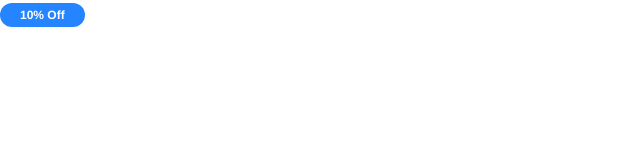
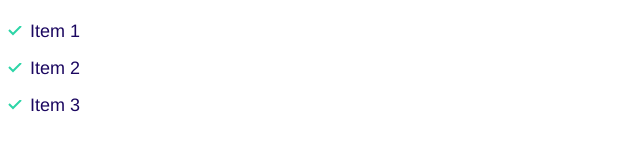
Before and after one commit to Mamuntheprogrammer/Front-end, a plain HTML site: page index.html in a window 1280 px wide. Shown: the whole page, without its empty margins (0-640 px from the left). Drawn offline with Linux system fonts and the light colour scheme.

Commit message:
list style added

```diff
--- a/css/style.css
+++ b/css/style.css
@@ -118,3 +118,32 @@ a {
     font-size: 1.2rem;
   }
 }
+
+/* List */
+
+.list {
+  list-style: none;
+  padding-left: 0;
+  color: var(--color-headings);
+}
+
+.list--inline .list__item {
+  display: inline-block;
+  margin-right: 2rem;
+}
+
+.list--tick {
+  list-style-image: url(/images/tick.svg);
+  padding-left: 3rem;
+}
+
+.list--tick .list__item {
+  padding-left: 0.5rem;
+  margin-bottom: 1rem;
+}
+
+@media screen and (min-width: 1024px) {
+  .list--tick .list__item {
+    padding-left: 0;
+  }
+}
--- a/index.html
+++ b/index.html
@@ -18,6 +18,10 @@
     <link rel="stylesheet" type="text/css" href="css/style.css" />
   </head>
   <body>
-    <span class="badge badge--primary badge--small">10% Off</span>
+    <ul class="list list--tick">
+      <li class="list__item">Item 1</li>
+      <li class="list__item">Item 2</li>
+      <li class="list__item">Item 3</li>
+    </ul>
   </body>
 </html>
```
Also changed, not shown: components/lists.html (added, +5 -0 lines), images/tick.svg (added).
